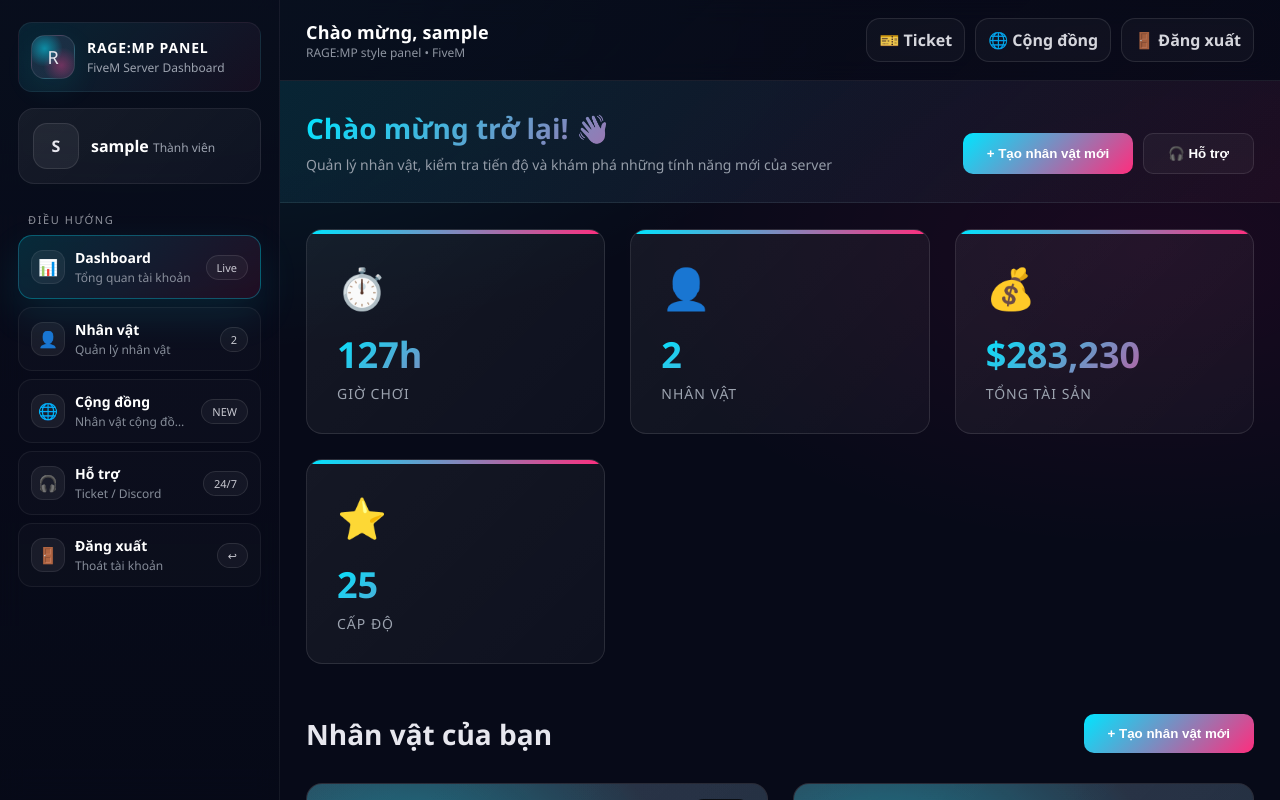
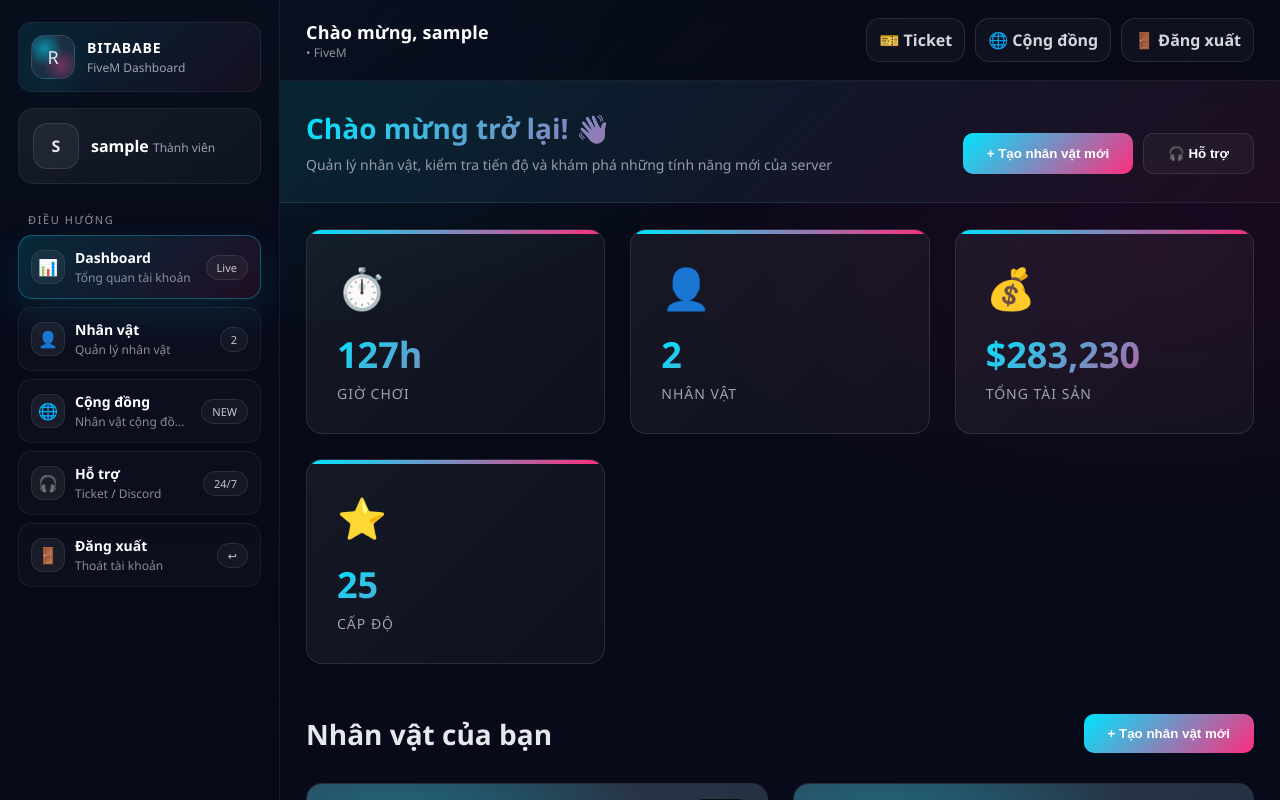
Before and after one commit to bitababe/fivem, a plain HTML site: page dashboard.html in a window 1280 px wide. Shown: the top 800 px of the page. Drawn offline with Linux system fonts and the light colour scheme; sample sign-in values are in the browser's storage.

Commit message:
Update dashboard.html

```diff
--- a/dashboard.html
+++ b/dashboard.html
@@ -678,8 +678,8 @@
                 <div class="brand-left">
                     <div class="brand-mark">R</div>
                     <div class="brand-title">
-                        <strong>RAGE:MP PANEL</strong>
-                        <span>FiveM Server Dashboard</span>
+                            <strong>BITABABE</strong>
+                        <span>FiveM Dashboard</span>
                     </div>
                 </div>
                 <button class="burger" type="button" onclick="toggleSidebar()">☰</button>
@@ -757,7 +757,7 @@
                         <button class="burger" type="button" onclick="toggleSidebar()">☰</button>
                         <div class="topbar-title">
                             <h1 id="topbarUser">Chào mừng trở lại</h1>
-                            <p>RAGE:MP style panel • FiveM</p>
+                            <p>• FiveM</p>
                         </div>
                     </div>
                     <div class="topbar-actions">
```
